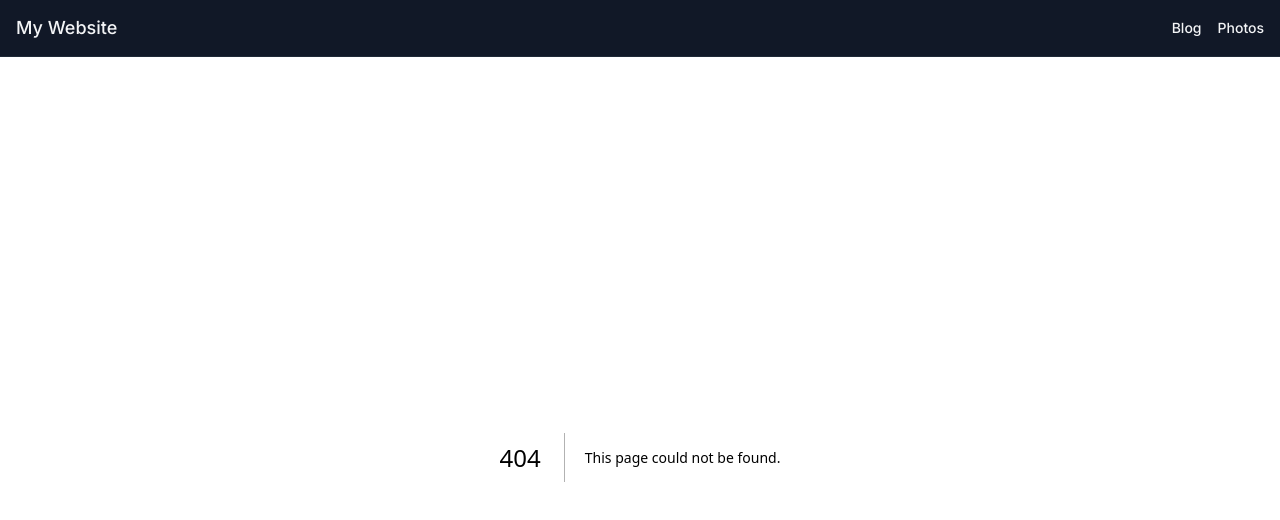
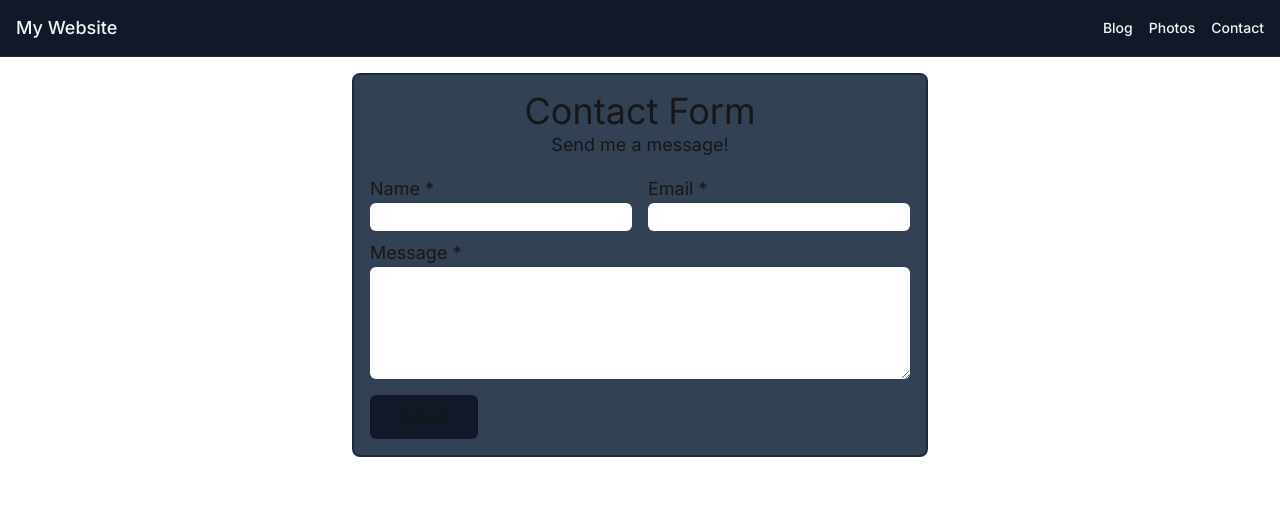
Before and after one commit to webimpactuw/advanced-demo, a Next.js app: page /contact in a window 1280 px wide. Before the commit this address had no page. Shown: the top 520 px of the page. Built offline with nearby package versions, Linux system fonts and the light colour scheme.

Commit message:
add contact page and form

```diff
--- a/app/components/navbar.js
+++ b/app/components/navbar.js
@@ -19,6 +19,9 @@ export default function Navbar() {
             <li className="md:hover:underline">
               <Link href="/photos">Photos</Link>
             </li>
+            <li className="md:hover:underline">
+              <Link href="/contact">Contact</Link>
+            </li>
           </ul>
         </div>
       </nav>
--- /dev/null
+++ b/app/contact/page.js
@@ -0,0 +1,69 @@
+"use client";
+
+import React, { useRef } from "react";
+import emailjs from "@emailjs/browser";
+
+export default function Page() {
+  const form = useRef();
+
+  const sendEmail = (e) => {
+    e.preventDefault();
+
+    emailjs
+      .sendForm(
+        process.env.NEXT_PUBLIC_EMAILJS_SERVICE,
+        process.env.NEXT_PUBLIC_EMAILJS_TEMPLATE,
+        form.current,
+        {
+          publicKey: process.env.NEXT_PUBLIC_EMAILJS_PUBLICKEY,
+        },
+      )
+      .then(
+        () => {
+          console.log("SUCCESS!");
+        },
+        (error) => {
+          console.log("FAILED...", error.text);
+        },
+      );
+  };
+
+  return (
+    <form
+      className="w-[calc(100vw-2rem)] max-w-xl rounded-lg mx-auto flex flex-col p-4 m-4 text-lg bg-slate-700 border-2 border-slate-800"
+      ref={form}
+      onSubmit={sendEmail}
+    >
+      <h2 className="text-4xl text-center">Contact Form</h2>
+      <p className="text-center pb-4">Send me a message!</p>
+      <div className="grid grid-cols-2 gap-x-4">
+        <label>Name *</label>
+        <label>Email *</label>
+        <input
+          required
+          className="text-black rounded-md px-2 mb-2"
+          type="text"
+          name="user_name"
+        />
+        <input
+          required
+          className="text-black rounded-md px-2 mb-2"
+          type="email"
+          name="user_email"
+        />
+      </div>
+      <label>Message *</label>
+      <textarea
+        required
+        rows={4}
+        className="text-black rounded-md px-2 mb-4"
+        name="message"
+      />
+      <input
+        className="w-fit bg-gray-900 rounded-md p-2 px-8 cursor-pointer transform md:hover:bg-gray-800 transition-colors"
+        type="submit"
+        value="Send"
+      />
+    </form>
+  );
+}
--- a/package.json
+++ b/package.json
@@ -9,6 +9,7 @@
     "lint": "next lint"
   },
   "dependencies": {
+    "@emailjs/browser": "^4.4.1",
     "@sanity/image-url": "^1.1.0",
     "@sanity/vision": "^3.63.0",
     "next": "14.2.15",
```
Also changed, not shown: 1 other file (tests, documents, lock files or other folders).
